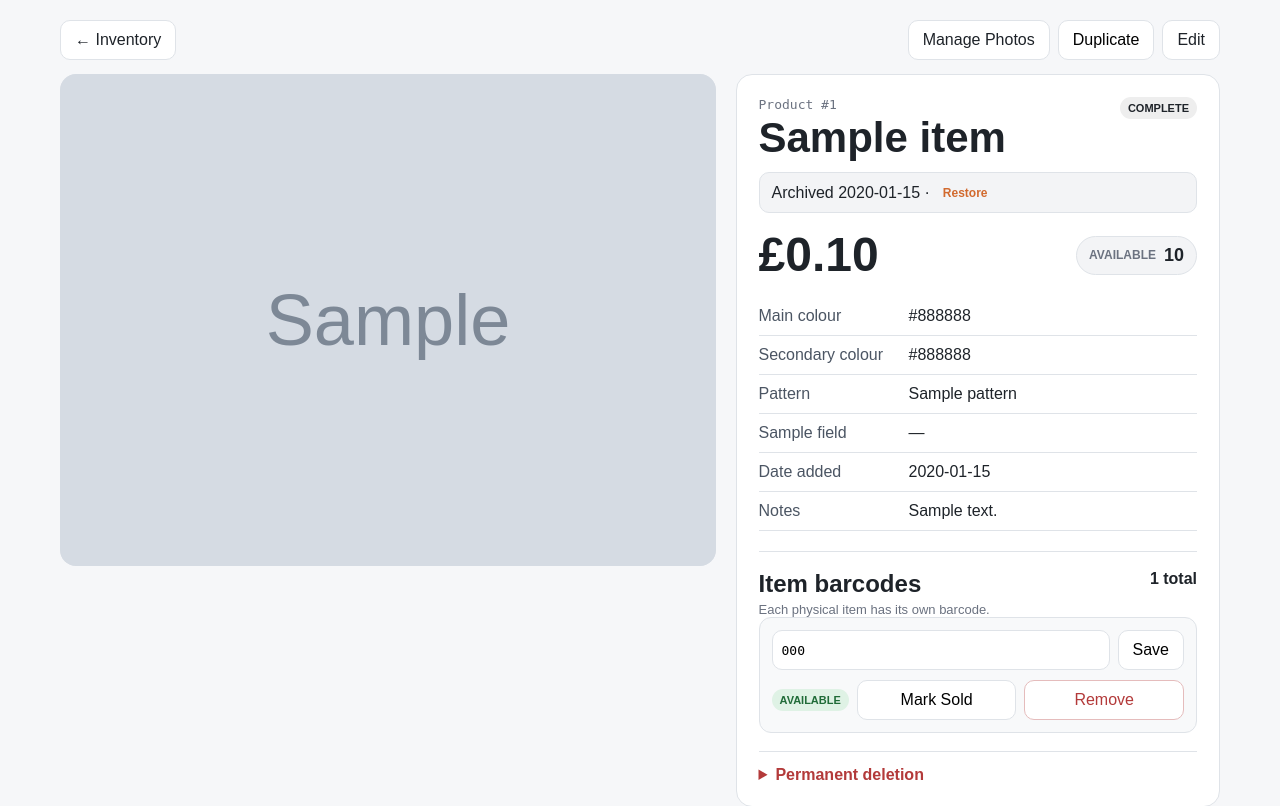
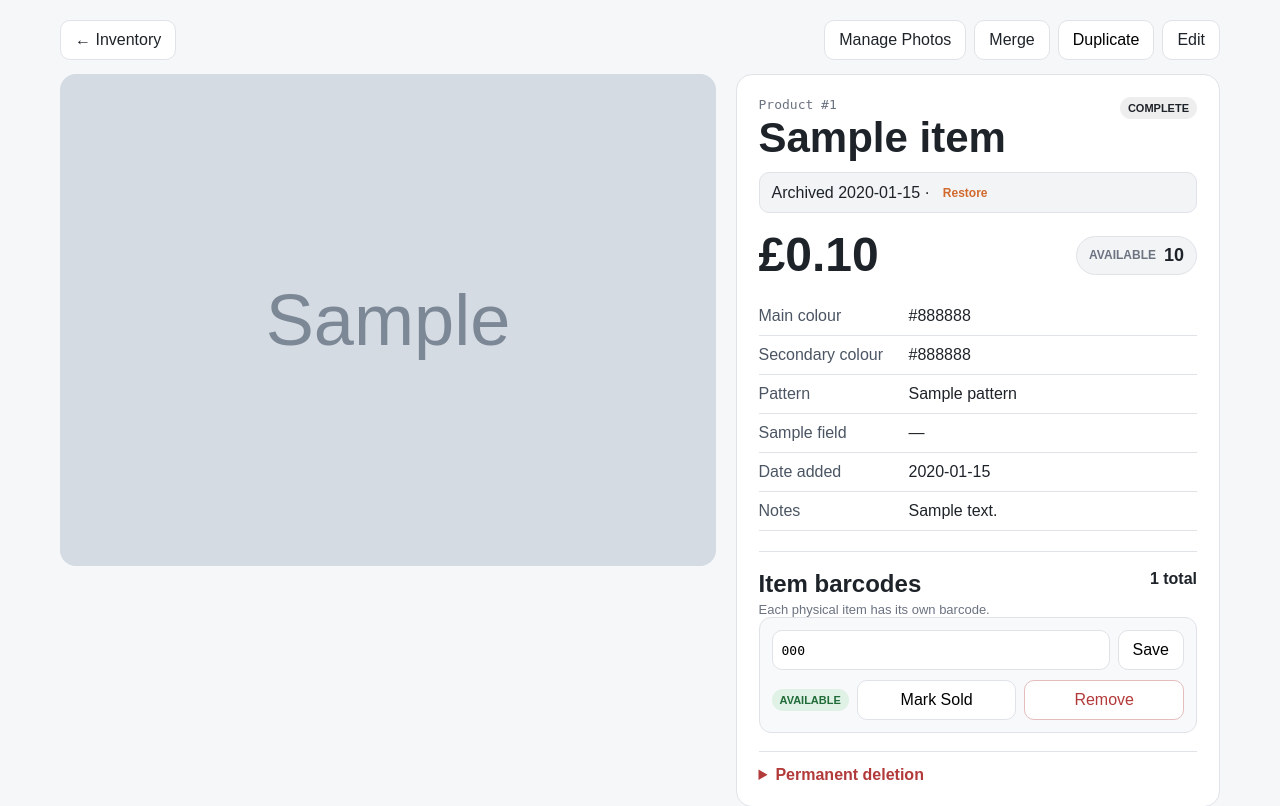
Before and after one commit to adamrfreeman644/raes-bits-and-bobbins-stock, a Flask app: template app/templates/detail.html in a window 1280 px wide. Shown: the part 64-870 px from the top of the page. Run offline with Flask 3, Linux system fonts and the light colour scheme; the template is opened without the code that fills it: most values are stand-ins (such as "Sample title", 1, 10 or a date in 2020); grey boxes marked "Sample" are stand-in pictures.

Commit message:
Add merge action to product detail

```diff
--- a/app/templates/detail.html
+++ b/app/templates/detail.html
@@ -5,6 +5,7 @@
   <a class="btn" href="{{ url_for('index') }}">← Inventory</a>
   <div class="head-actions">
     <a class="btn" href="{{ url_for('manage_photos', product_id=product.id) }}">Manage Photos</a>
+    <a class="btn" href="{{ url_for('merge_product_picker', product_id=product.id) }}">Merge</a>
     <form method="post" action="{{ url_for('duplicate_product', product_id=product.id) }}"><button class="btn" type="submit">Duplicate</button></form>
     <a class="btn" href="{{ url_for('edit_product', product_id=product.id) }}">Edit</a>
   </div>
```
